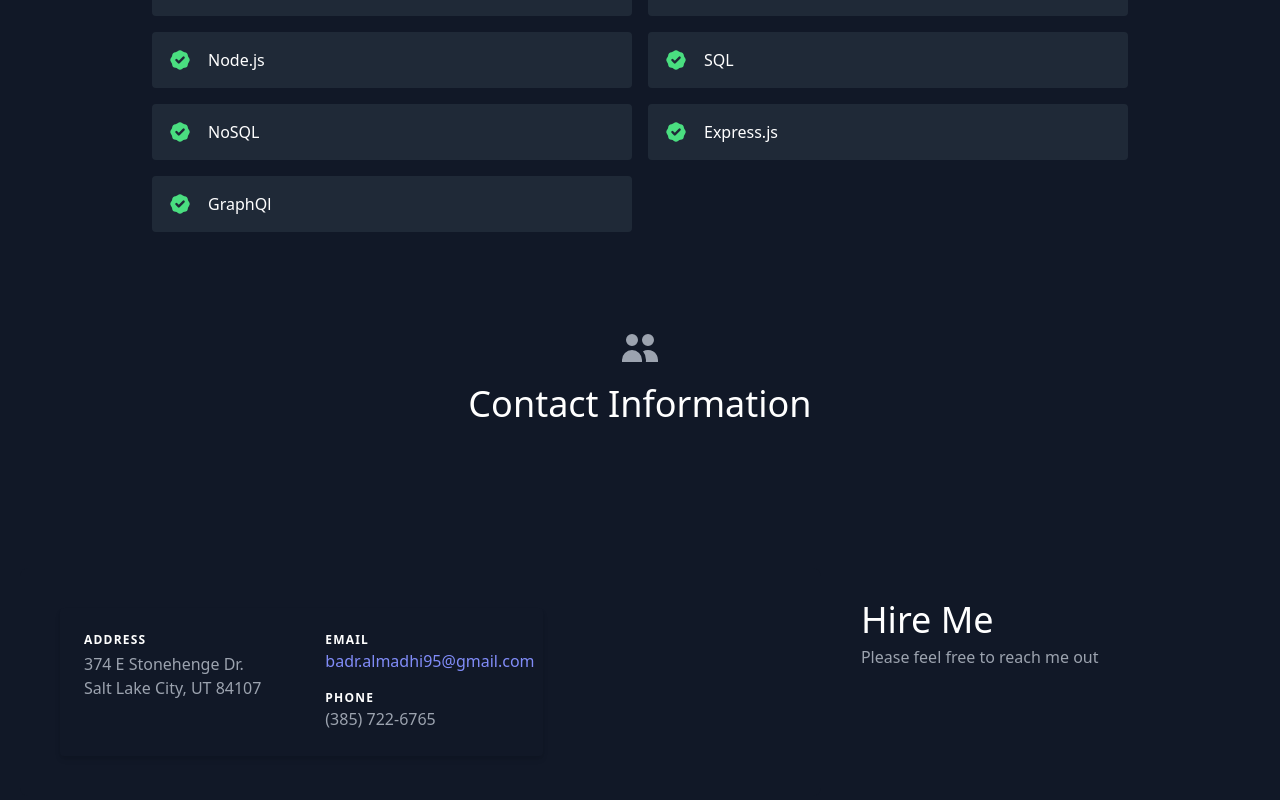
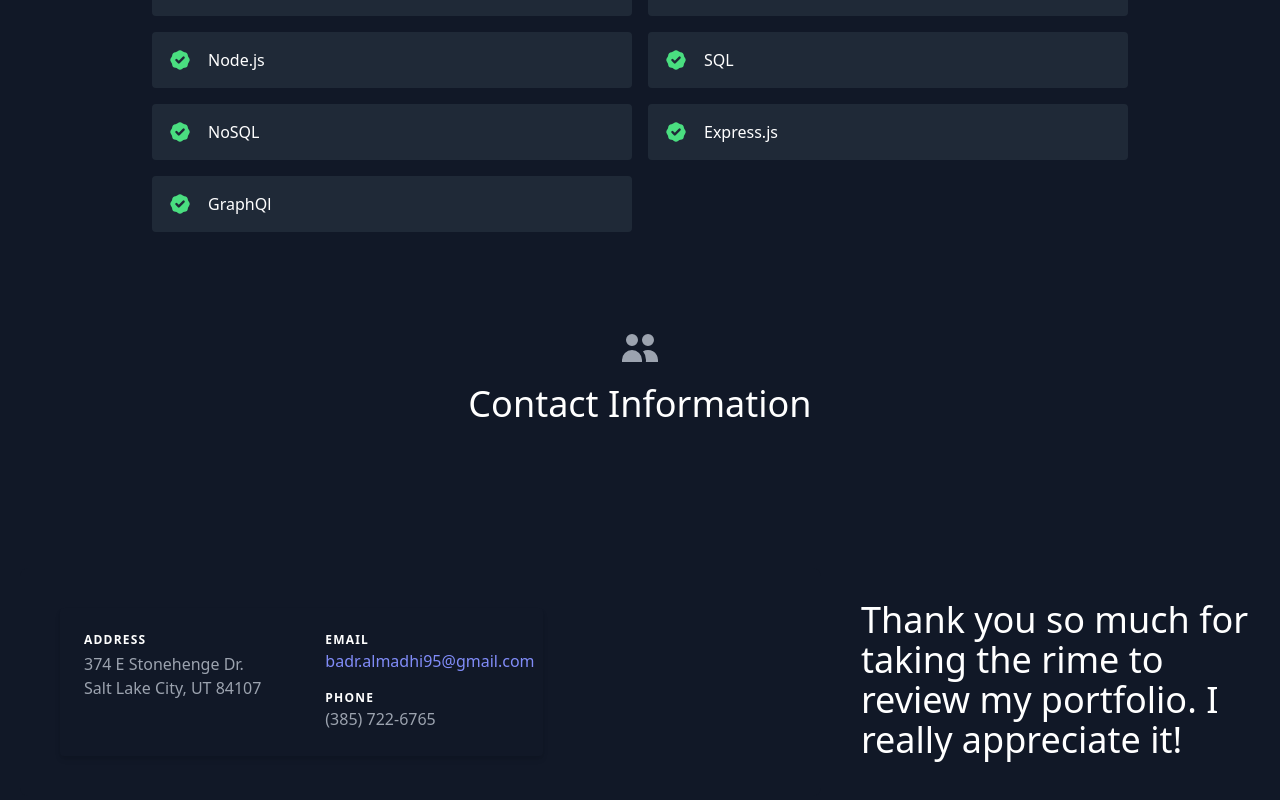
Before and after one commit to BadrAlmadhi/react-portfolio, a React (Create React App) app: page / in a window 1280 px wide. Shown: the part 2300-3100 px from the top of the page. Built offline with nearby package versions, Linux system fonts and the light colour scheme.

Commit message:
changed contact section

```diff
--- a/src/components/Contact.js
+++ b/src/components/Contact.js
@@ -34,12 +34,10 @@ export default function Contact() {
           name="contact"
           className="lg:w-1/3 md:w-1/2 flex flex-col md:ml-auto w-full md:py-8 mt-8 md:mt-0"
         >
-          <h2 className="text-white sm:text-4xl text-3xl mb-1 font-medium title-font">
-            Hire Me
-          </h2>
-          <p className="leading-relaxed mb-5">
-            Please feel free to reach me out
-          </p>
+          <h1 className="text-white sm:text-4xl text-3xl mb-1 font-medium title-font">
+            Thank you so much for taking the rime to review my portfolio. I really appreciate it!
+          </h1>
+
         </div>
       </div>
     </section>
```
